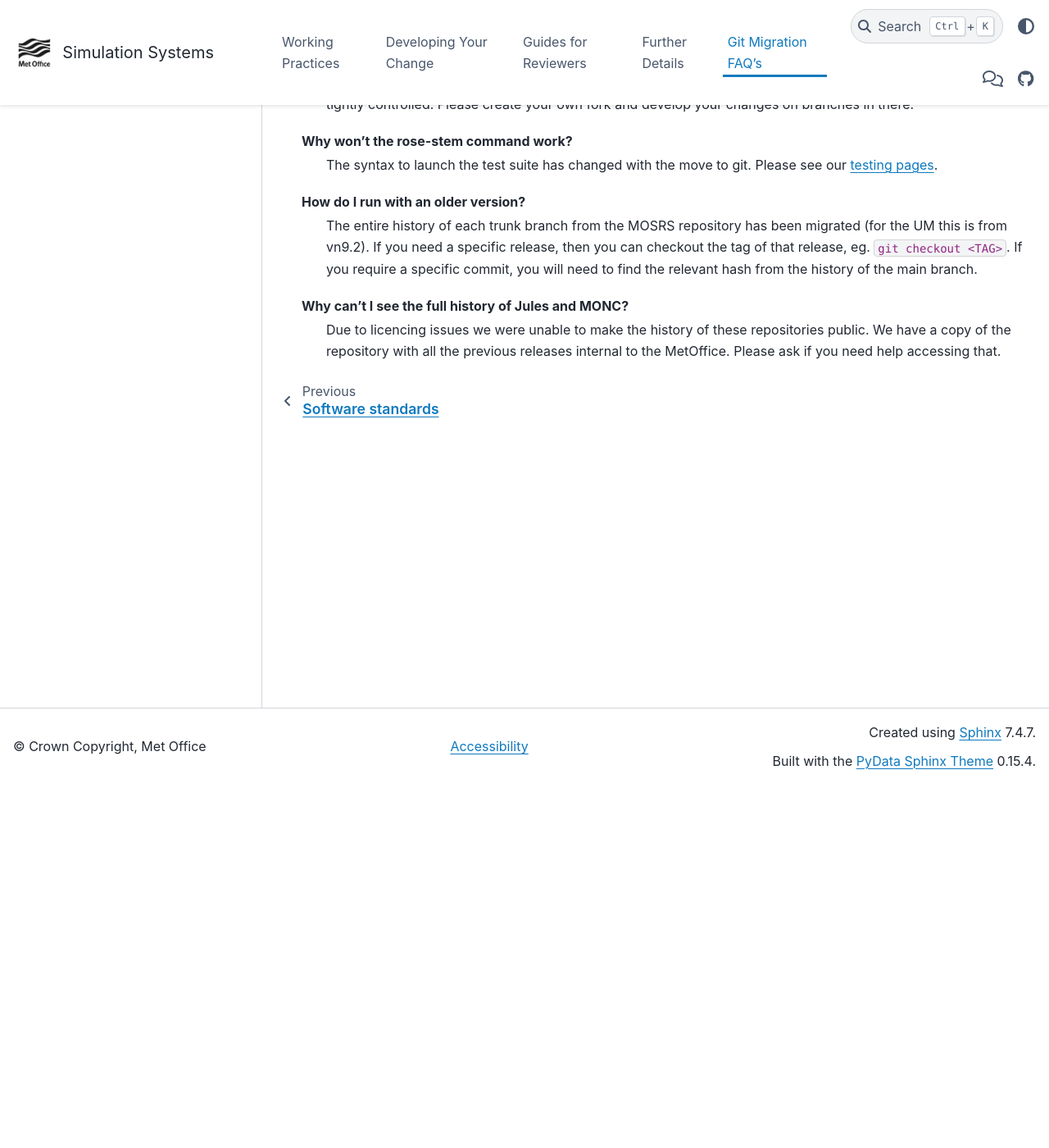
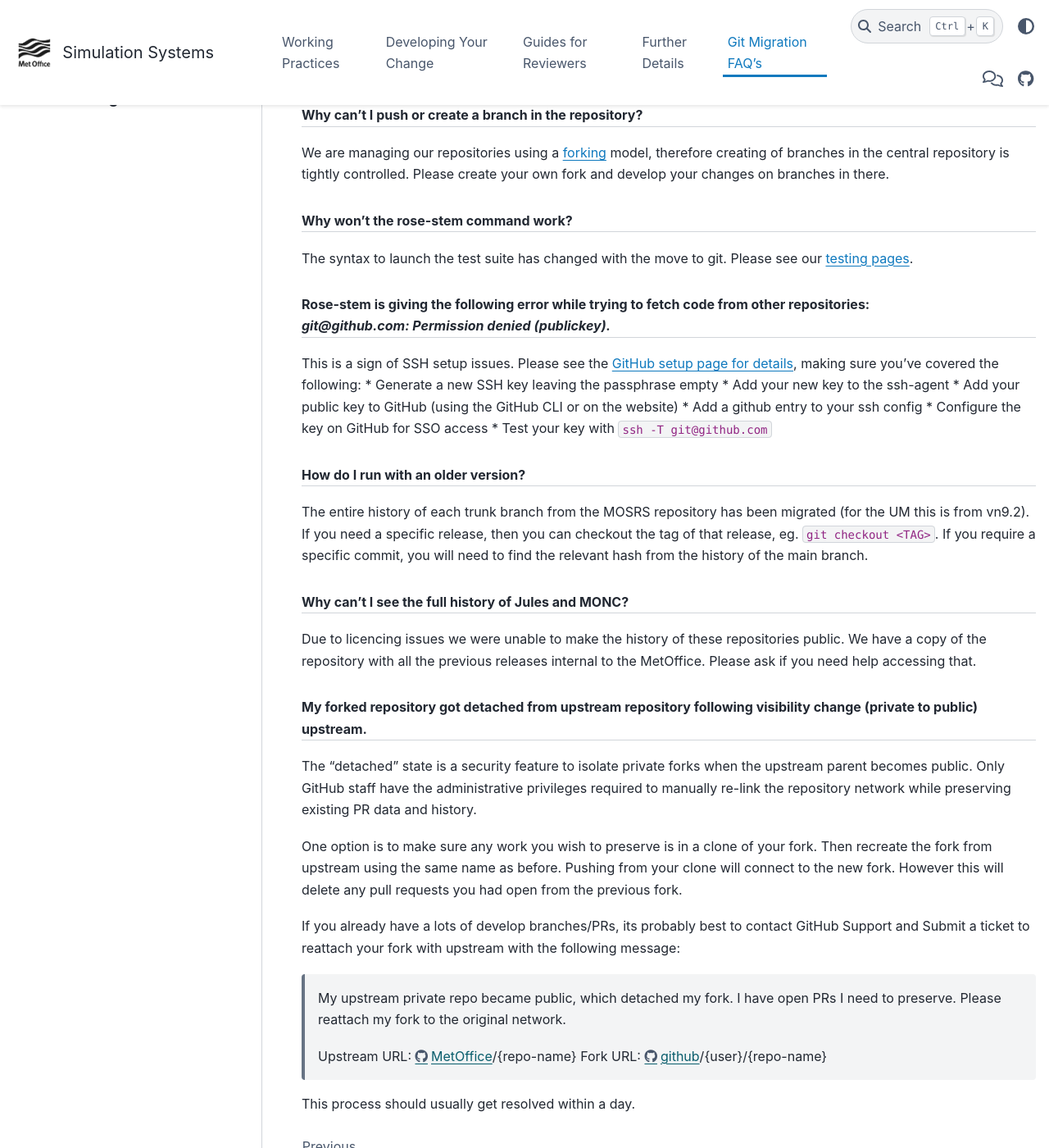
Before and after one commit to MetOffice/simulation-systems, a Sphinx documentation site: the page built from source/git_faq.rst, in a window 1280 px wide and 1400 px high, scrolled down 443 px. Shown: the whole window at 82% size. Built offline with Sphinx 7.4.7 and the PyData theme 0.15.4, drawn with Linux system fonts in a browser that asks for light colours.

Commit message:
add new FAQs

```diff
--- a/source/WorkingPractices/gh_authorisation.rst
+++ b/source/WorkingPractices/gh_authorisation.rst
@@ -92,7 +92,7 @@
 
     In order to work non-interactively with the test suite, your ssh key will
     need to be setup without a passphrase. If you prefer to use a passphrase
-    with ssh, then :ref:`Personal Access Tokens <github_path>` can act as an
+    with ssh, then :ref:`Personal Access Tokens <github_pat>` can act as an
     alternative.
 
 Verified Commits
--- a/source/git_faq.rst
+++ b/source/git_faq.rst
@@ -3,37 +3,80 @@
 Git Migration FAQ's
 ===================
 
-How do I access the repositories?
-  All of the migrated Simulation Systems repositories are found in the Met
-  Office organisation. Certain repositories, where licencing allows, have been
-  made public, so can be viewed by anyone. Other repositories (eg. UM) are
-  internal to the Met Office organisation. These can be seen if you have access
-  to the organisation.
+.. rubric:: How do I access the repositories?
 
-Where are my branches and tickets?
-  Migration of individual branches and tickets is being left to each developer
-  to be done on a case by case basis. Please see the :ref:`branch migration
-  guide <branch_migration>` for advice on migrating an fcm branch to git.
+All of the migrated Simulation Systems repositories are found in the Met
+Office organisation. Certain repositories, where licencing allows, have been
+made public, so can be viewed by anyone. Other repositories (eg. UM) are
+internal to the Met Office organisation. These can be seen if you have access
+to the organisation.
 
-Why can't I push or create a branch in the repository?
-  We are managing our repositories using a :ref:`forking <forking>` model,
-  therefore creating of branches in the central repository is tightly
-  controlled. Please create your own fork and develop your changes on branches
-  in there.
+.. rubric:: Where are my branches and tickets?
 
-Why won't the rose-stem command work?
-  The syntax to launch the test suite has changed with the move to git. Please
-  see our :ref:`testing pages <testing>`.
+Migration of individual branches and tickets is being left to each developer
+to be done on a case by case basis. Please see the :ref:`branch migration
+guide <branch_migration>` for advice on migrating an fcm branch to git.
 
-How do I run with an older version?
-  The entire history of each trunk branch from the MOSRS repository has been
-  migrated (for the UM this is from vn9.2). If you need a specific release, then
-  you can checkout the tag of that release, eg. ``git checkout <TAG>``. If you
-  require a specific commit, you will need to find the relevant hash from the
-  history of the main branch.
+.. rubric:: Why can't I push or create a branch in the repository?
 
-Why can't I see the full history of Jules and MONC?
-  Due to licencing issues we were unable to make the history of these
-  repositories public. We have a copy of the repository with all the previous
-  releases internal to the MetOffice. Please ask if you need help accessing
-  that.
+We are managing our repositories using a :ref:`forking <forking>` model,
+therefore creating of branches in the central repository is tightly
+controlled. Please create your own fork and develop your changes on branches
+in there.
+
+.. rubric:: Why won't the rose-stem command work?
+
+The syntax to launch the test suite has changed with the move to git. Please
+see our :ref:`testing pages <testing>`.
+
+.. rubric:: Rose-stem is giving the following error while trying to fetch code
+  from other repositories: `git@github.com: Permission denied (publickey).`
+
+This is a sign of SSH setup issues. Please see the :ref:`GitHub setup page for
+details<gh_authorisation>`, making sure you've covered the following:
+* Generate a new SSH key leaving the passphrase empty
+* Add your new key to the ssh-agent
+* Add your public key to GitHub (using the GitHub CLI or on the website)
+* Add a github entry to your ssh config
+* Configure the key on GitHub for SSO access
+* Test your key with ``ssh -T git@github.com``
+
+.. rubric:: How do I run with an older version?
+
+The entire history of each trunk branch from the MOSRS repository has been
+migrated (for the UM this is from vn9.2). If you need a specific release, then
+you can checkout the tag of that release, eg. ``git checkout <TAG>``. If you
+require a specific commit, you will need to find the relevant hash from the
+history of the main branch.
+
+.. rubric:: Why can't I see the full history of Jules and MONC?
+
+Due to licencing issues we were unable to make the history of these
+repositories public. We have a copy of the repository with all the previous
+releases internal to the MetOffice. Please ask if you need help accessing
+that.
+
+.. rubric:: My forked repository got detached from upstream repository following
+  visibility change (private to public) upstream.
+
+The "detached" state is a security feature to isolate private forks when the
+upstream parent becomes public. Only GitHub staff have the administrative
+privileges required to manually re-link the repository network while
+preserving existing PR data and history.
+
+One option is to make sure any work you wish to preserve is in a clone of your
+fork. Then recreate the fork from upstream using the same name as before.
+Pushing from your clone will connect to the new fork. However this will delete
+any pull requests you had open from the previous fork.
+
+If you already have a lots of develop branches/PRs, its probably best to
+contact GitHub Support and Submit a ticket to reattach your fork with
+upstream with the following message:
+
+  My upstream private repo became public, which detached my fork. I have open
+  PRs I need to preserve. Please reattach my fork to the original network.
+
+  Upstream URL: https://github.com/MetOffice/{repo-name}
+  Fork URL: https://github.com/{user}/{repo-name}
+
+This process should usually get resolved within a day.
```
